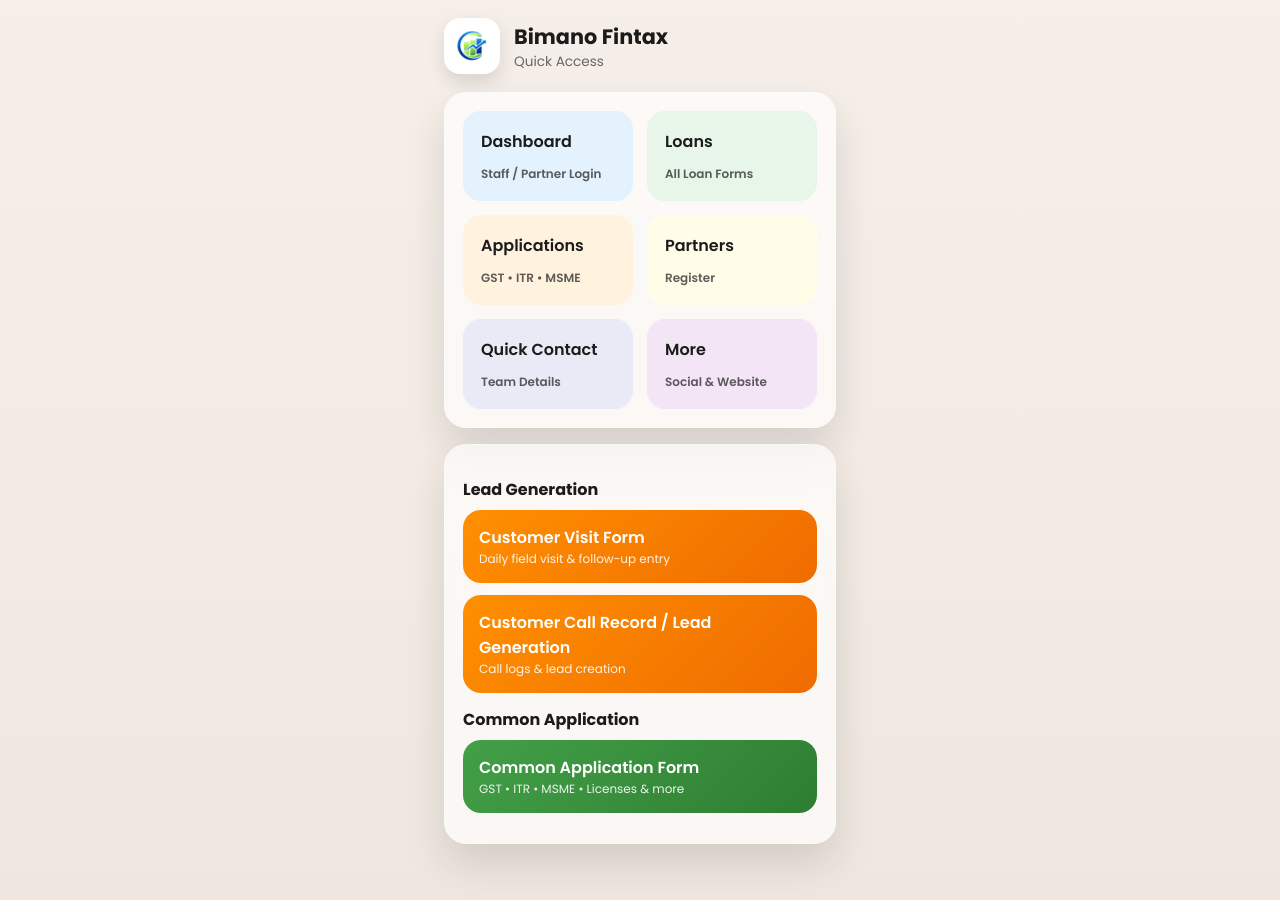
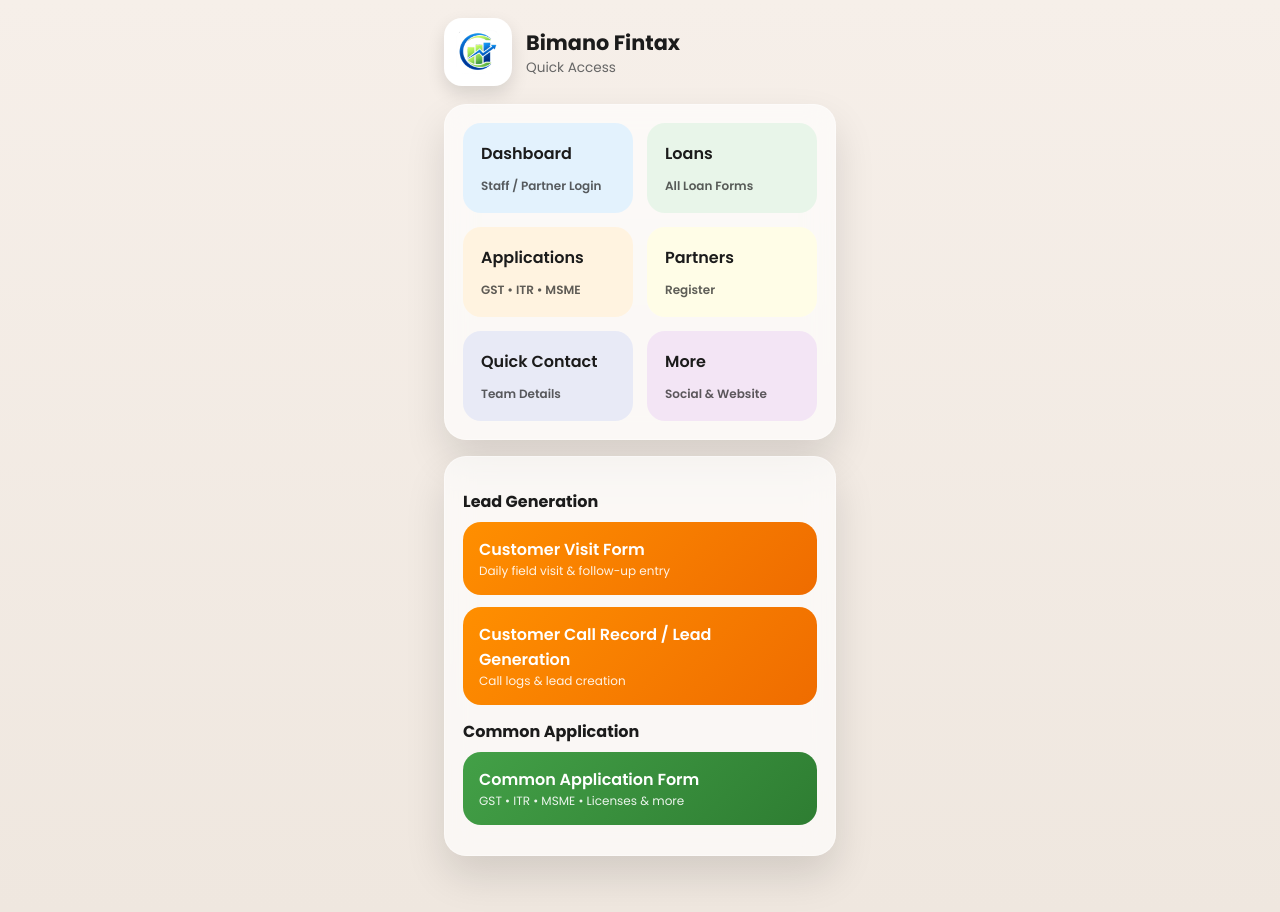
Before and after one commit to mostafizur660894-collab/bimano-fintax-app, a plain HTML site: page index.html in a window 1280 px wide. Drawn offline with Linux system fonts and the light colour scheme.

Commit message:
Update index.html

```diff
--- a/index.html
+++ b/index.html
@@ -36,9 +36,9 @@ body{
   animation:fadeDown .6s ease;
 }
 .logo{
-  width:56px;
-  height:56px;
-  border-radius:16px;
+  width:68px;
+  height:68px;
+  border-radius:18px;
   background:#ffffff;
   padding:6px;
   object-fit:contain;
```
